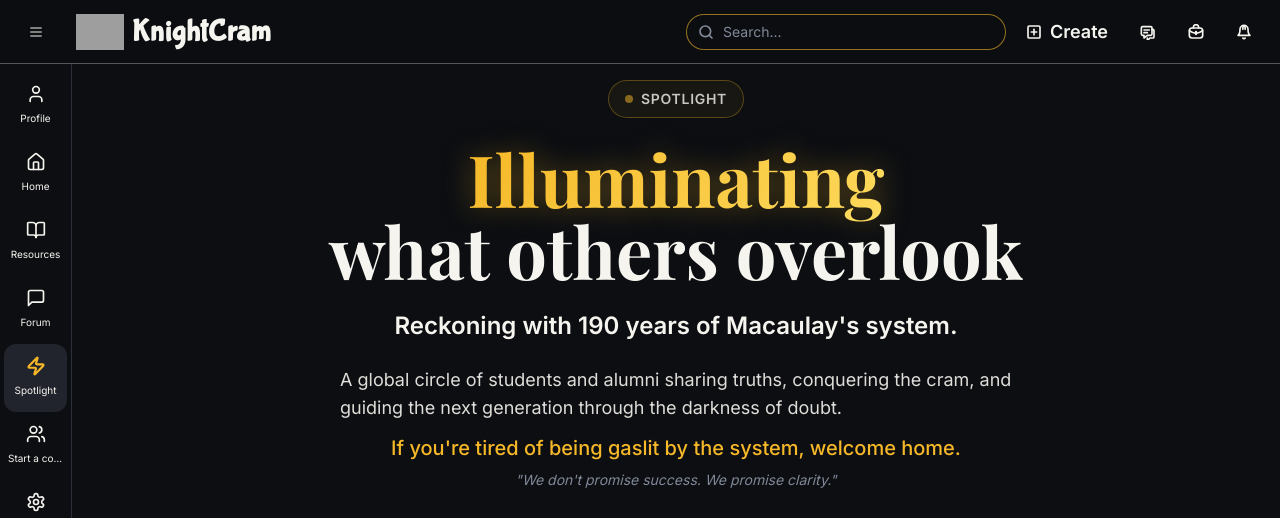
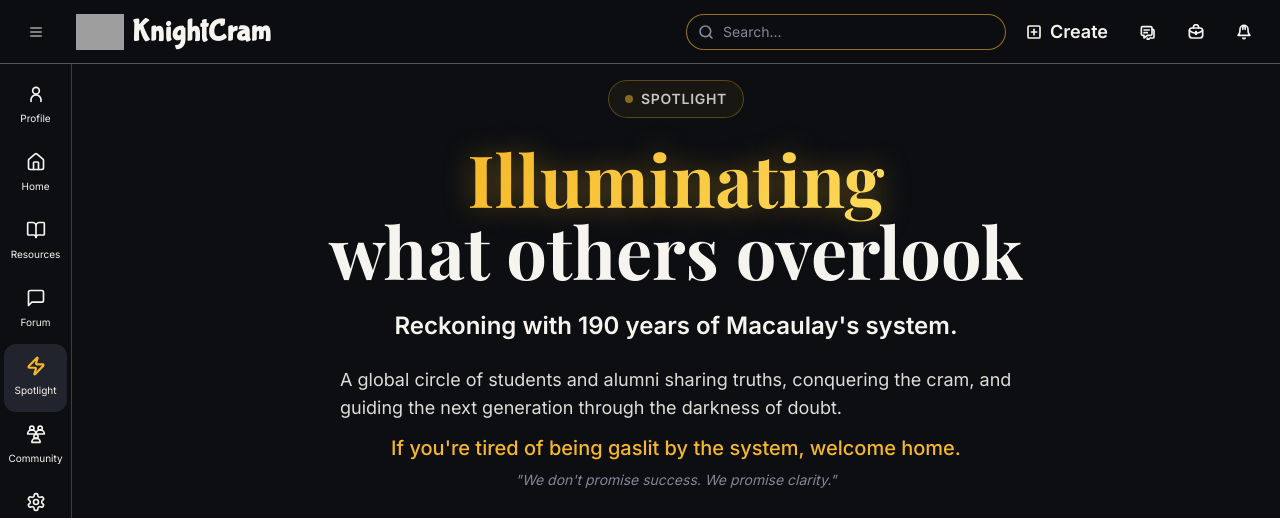
Before and after one commit to yuvraj-hash/KnightCram, a React (Vite) app: page /main in a window 1280 px wide. Shown: the top 518 px of the page. Built offline with nearby package versions, Linux system fonts and the light colour scheme; grey boxes are pictures that could not be loaded; the HTML template or start-up script is replaced by a standard one.

Commit message:
Update navigation icons for Community and Profile

```diff
--- /dev/null
+++ b/src/components/icons/CommunityNavIcon.tsx
@@ -0,0 +1,39 @@
+
+import { cn } from "@/lib/utils";
+
+interface IconProps extends React.SVGProps<SVGSVGElement> {
+    size?: number | string;
+    strokeWidth?: number | string;
+}
+
+const CommunityNavIcon = ({ className, size = 24, strokeWidth = 2, ...props }: IconProps) => {
+    return (
+        <svg
+            width={size}
+            height={size}
+            viewBox="0 0 24 24"
+            fill="none"
+            stroke="currentColor"
+            strokeWidth={strokeWidth}
+            strokeLinecap="round"
+            strokeLinejoin="round"
+            xmlns="http://www.w3.org/2000/svg"
+            className={cn("text-foreground", className)}
+            {...props}
+        >
+            {/* Top Left Person */}
+            <circle cx="7" cy="5" r="2.5" />
+            <path d="M2 12 A 5 5 0 0 1 12 12 H 2 Z" />
+
+            {/* Top Right Person */}
+            <circle cx="17" cy="5" r="2.5" />
+            <path d="M12 12 A 5 5 0 0 1 22 12 H 12 Z" />
+
+            {/* Bottom Center Person */}
+            <circle cx="12" cy="15" r="2.5" />
+            <path d="M7 22 A 5 5 0 0 1 17 22 H 7 Z" />
+        </svg>
+    );
+};
+
+export default CommunityNavIcon;
--- /dev/null
+++ b/src/components/icons/ProfileNavIcon.tsx
@@ -0,0 +1,34 @@
+
+import { cn } from "@/lib/utils";
+
+interface IconProps extends React.SVGProps<SVGSVGElement> {
+    size?: number | string;
+    strokeWidth?: number | string;
+}
+
+const ProfileNavIcon = ({ className, size = 24, strokeWidth = 2, ...props }: IconProps) => {
+    return (
+        <svg
+            width={size}
+            height={size}
+            viewBox="0 0 24 24"
+            fill="none"
+            stroke="currentColor"
+            strokeWidth={strokeWidth}
+            strokeLinecap="round"
+            strokeLinejoin="round"
+            xmlns="http://www.w3.org/2000/svg"
+            className={cn("text-foreground", className)}
+            {...props}
+        >
+            {/* Head */}
+            <circle cx="12" cy="8" r="4" />
+
+            {/* Body */}
+            {/* Smooth arch with flat bottom */}
+            <path d="M6 21v-2a6 6 0 0 1 6-6 6 6 0 0 1 6 6v2" />
+        </svg>
+    );
+};
+
+export default ProfileNavIcon;
--- a/src/components/navigation/OffCanvasMenu.tsx
+++ b/src/components/navigation/OffCanvasMenu.tsx
@@ -1,5 +1,6 @@
 import { useRef, useEffect } from "react";
 import { Home, Layers, Zap, Settings, X, Plus, Gamepad2, PenTool, LayoutGrid, Menu, MessageSquare } from "lucide-react";
+import CommunityNavIcon from "@/components/icons/CommunityNavIcon";
 import { cn } from "@/lib/utils";
 import { Button } from "@/components/ui/button";
 import { useLocation } from "react-router-dom";
@@ -37,7 +38,7 @@ const OffCanvasMenu = ({ isOpen, onClose, onToggle }: OffCanvasMenuProps) => {
     ];
 
     const communityItems = [
-        { icon: Plus, label: "Start a community", href: "/create-community" },
+        { icon: CommunityNavIcon, label: "Community", href: "/create-community" },
     ];
 
     const gameItems = [
@@ -69,7 +70,7 @@ const OffCanvasMenu = ({ isOpen, onClose, onToggle }: OffCanvasMenuProps) => {
                 aria-label="Main Navigation"
             >
                 {/* 1. Menu Content Panel (Width 270px) */}
-                <div className="w-[270px] bg-background border-r border-white/10 overflow-y-auto [&::-webkit-scrollbar]:w-1.5 [&::-webkit-scrollbar-track]:bg-transparent [&::-webkit-scrollbar-thumb]:bg-zinc-700 [&::-webkit-scrollbar-thumb]:rounded-full [&::-webkit-scrollbar-thumb]:border-x-[1px] [&::-webkit-scrollbar-thumb]:border-y-[4px] [&::-webkit-scrollbar-thumb]:border-transparent [&::-webkit-scrollbar-thumb]:bg-clip-content hover:[&::-webkit-scrollbar-thumb]:bg-zinc-600 flex flex-col shrink-0">
+                <div className="w-[270px] bg-background border-r border-white/20 overflow-y-auto [&::-webkit-scrollbar]:w-1.5 [&::-webkit-scrollbar-track]:bg-transparent [&::-webkit-scrollbar-thumb]:bg-zinc-700 [&::-webkit-scrollbar-thumb]:rounded-full [&::-webkit-scrollbar-thumb]:border-x-[1px] [&::-webkit-scrollbar-thumb]:border-y-[4px] [&::-webkit-scrollbar-thumb]:border-transparent [&::-webkit-scrollbar-thumb]:bg-clip-content hover:[&::-webkit-scrollbar-thumb]:bg-zinc-600 flex flex-col shrink-0">
                     <div className="flex flex-col py-2">
                         {/* Main Links */}
                         <div className="flex flex-col px-2 pb-2">
--- a/src/components/navigation/Sidebar.tsx
+++ b/src/components/navigation/Sidebar.tsx
@@ -1,4 +1,6 @@
-import { Home, User, BookOpen, MessageSquare, Zap, Settings, Users, PlusCircle, Briefcase } from "lucide-react";
+import { Home, BookOpen, MessageSquare, Zap, Settings, Briefcase } from "lucide-react";
+import CommunityNavIcon from "@/components/icons/CommunityNavIcon";
+import ProfileNavIcon from "@/components/icons/ProfileNavIcon";
 import { cn } from "@/lib/utils";
 import { useLocation, Link } from "react-router-dom";
 
@@ -11,13 +13,13 @@ const Sidebar = ({ isOpen, onClose }: SidebarProps) => {
     const location = useLocation();
 
     const menuItems = [
-        { icon: User, label: "Profile", path: "/profile", hideOnMobile: true },
+        { icon: ProfileNavIcon, label: "Profile", path: "/profile", hideOnMobile: true },
         { icon: Home, label: "Home", path: "/home", hideOnMobile: true },
         { icon: Briefcase, label: "Opportunities", path: "/opportunities", hideOnDesktop: true },
         { icon: BookOpen, label: "Resources", path: "/resources", hideOnMobile: true },
         { icon: MessageSquare, label: "Forum", path: "/forum", hideOnMobile: true },
         { icon: Zap, label: "Spotlight", path: "/main" },
-        { icon: Users, label: "Start a community", path: "/community/create" },
+        { icon: CommunityNavIcon, label: "Community", path: "/community/create" },
         { icon: Settings, label: "Settings", path: "/settings" },
     ];
 
@@ -33,7 +35,7 @@ const Sidebar = ({ isOpen, onClose }: SidebarProps) => {
             )}
             <aside
                 className={cn(
-                    "fixed left-0 top-14 md:top-16 bottom-0 z-40 bg-background border-r border-border transition-all duration-300 ease-in-out scrollbar-none overflow-y-auto",
+                    "fixed left-0 top-14 md:top-16 bottom-0 z-40 bg-background border-r border-white/20 transition-all duration-300 ease-in-out scrollbar-none overflow-y-auto",
                     isOpen ? "translate-x-0" : "-translate-x-full md:translate-x-0",
                     isOpen ? "md:w-[240px]" : "md:w-[72px]",
                     "w-[240px]"
```
Also changed, not shown: public/community.png (added).
